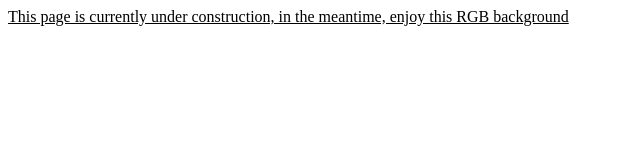
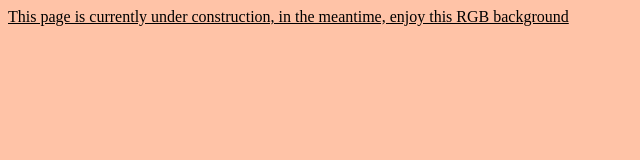
Before and after one commit to moxie-coder/moxie-coder.github.io, a plain HTML site: page index.html in a window 1280 px wide. Shown: the whole page, without its empty margins (0-640 px from the left). Drawn offline with Linux system fonts and the light colour scheme.

Commit message:
fuck it, it's (mostly) working

```diff
--- a/index.html
+++ b/index.html
@@ -18,12 +18,18 @@
     let randomColor = '#FF';
 
     function init(){
-        var i = 4;
+        var i = 2;
         while (i-- > 0){
-            randomColor += getRandom(0, 9);
+            randomColor += getRandom(0, 999);
         }
 
-        if (i == 0)
+        while (randomColor.length > 6){
+            randomColor.slice(0, 6);
+            if (i <= 0)
+                break;
+        }
+
+        if (i <= 0)
             document.body.style.backgroundColor = randomColor;
         console.log(randomColor);
     }
```
